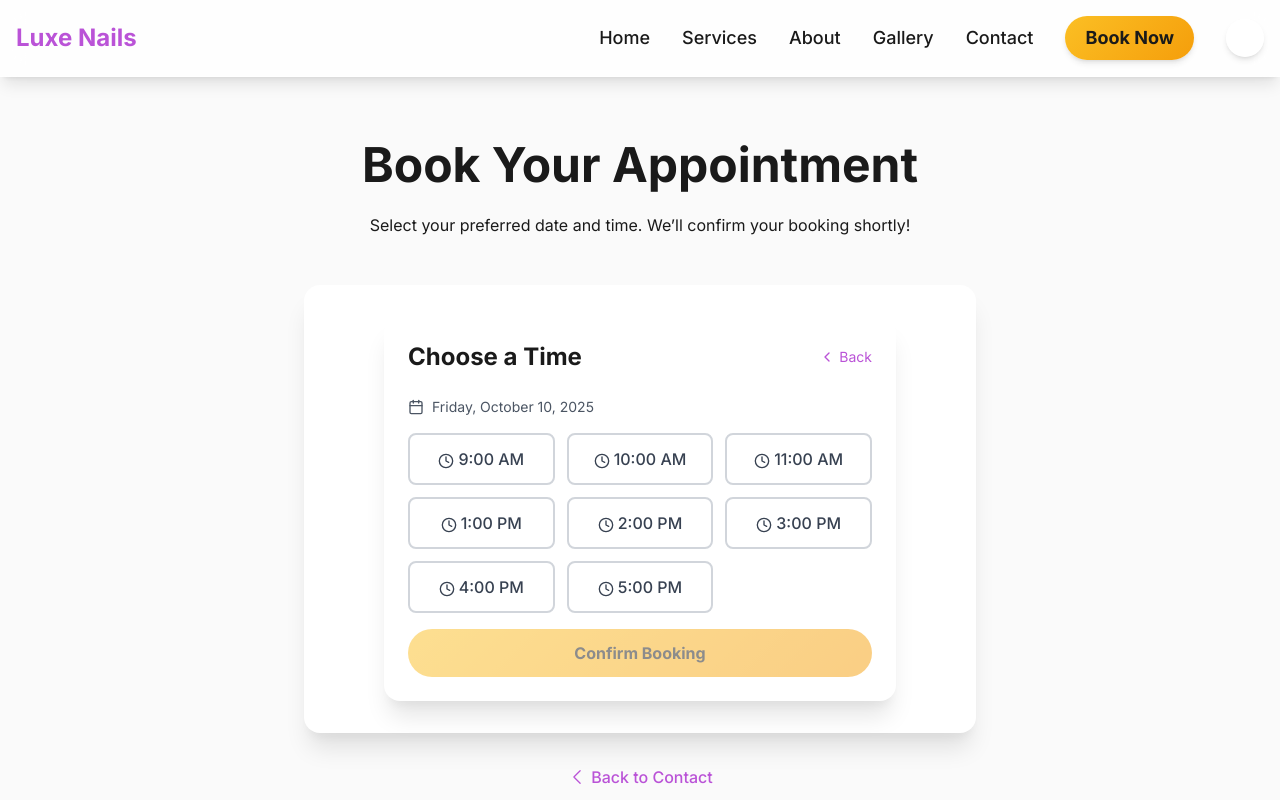
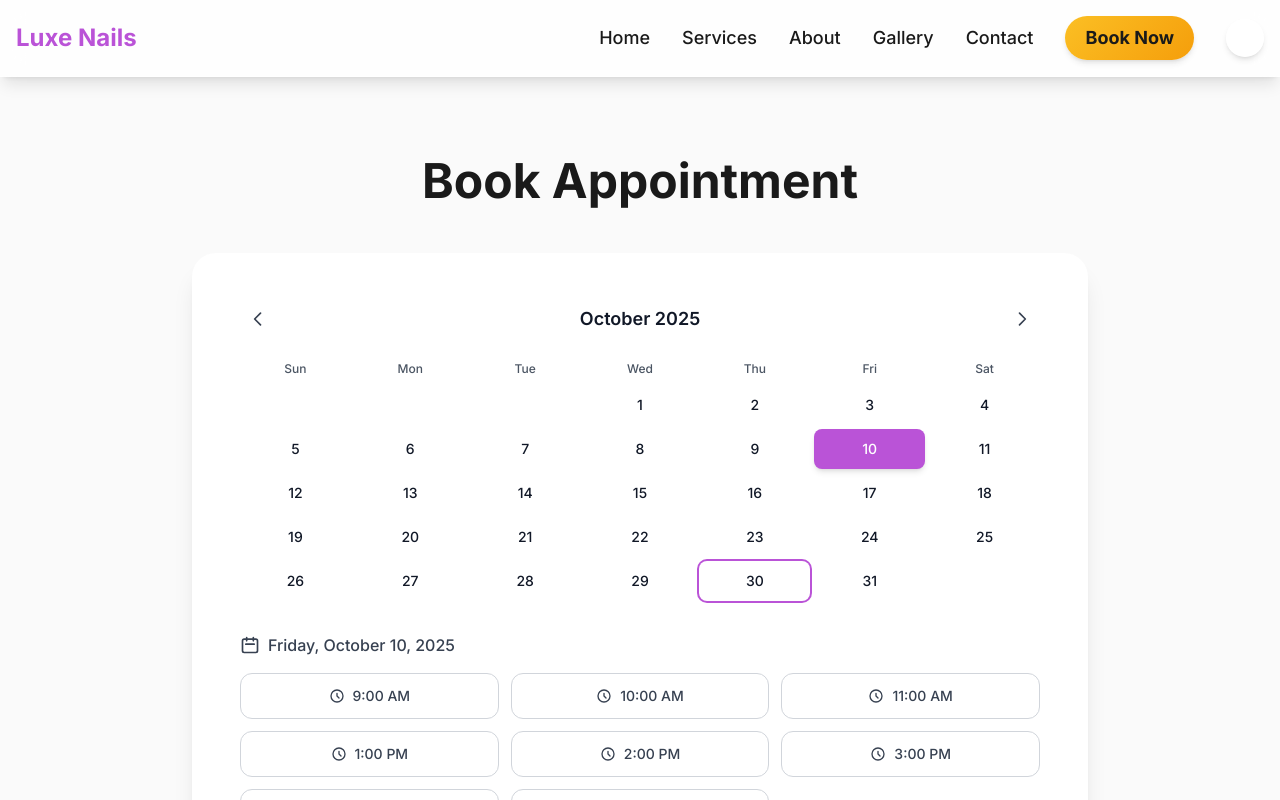
Before and after one commit to Norrismi/nails-website, a React (Vite) app: page /book in a window 1280 px wide. Both pictures are taken after a click on the button "10". Shown: the top 800 px of the page. Built offline with nearby package versions, Linux system fonts and the light colour scheme.

Commit message:
fixed calendar

```diff
--- a/components/BookPage.tsx
+++ b/components/BookPage.tsx
@@ -1,50 +1,23 @@
 // components/BookPage.tsx
-import React from 'react';
 import BookingCalendar from './BookingCalendar';
 import { Link } from 'react-router-dom';
 
-const BookPage: React.FC = () => {
+const BookPage = () => {
   return (
-    <div className="min-h-screen bg-lightBg dark:bg-darkBg py-16">
+    <section className="py-20 bg-lightBg dark:bg-darkBg">
       <div className="container mx-auto px-4">
-        <h1 className="text-5xl font-playfair font-bold text-center mb-6 text-primaryDark dark:text-primary-400">
-          Book Your Appointment
-        </h1>
-        <p className="text-center text-lightText dark:text-dark-textSecondary mb-12 max-w-2xl mx-auto">
-          Select your preferred date and time. We’ll confirm your booking shortly!
-        </p>
+        <h1 className="text-5xl font-bold text-center mb-12">Book Appointment</h1>
 
-        <div className="max-w-2xl mx-auto">
-          <div className="bg-white dark:bg-dark-card rounded-2xl shadow-card p-8">
-            <BookingCalendar />
-          </div>
+        {/* This is the CARD with outer padding */}
+        <div className="max-w-4xl mx-auto">
+          <BookingCalendar />  {/* ← This is your calendar */}
         </div>
 
-        {/* Back Link */}
         <div className="text-center mt-8">
-          <Link
-            to="/#contact"
-            className="inline-flex items-center text-primary hover:text-primaryDark dark:hover:text-primary-300 font-medium transition-colors"
-          >
-            <svg
-              xmlns="http://www.w3.org/2000/svg"
-              fill="none"
-              viewBox="0 0 24 24"
-              strokeWidth={1.5}
-              stroke="currentColor"
-              className="w-5 h-5 mr-1"
-            >
-              <path
-                strokeLinecap="round"
-                strokeLinejoin="round"
-                d="M15.75 19.5L8.25 12l7.5-7.5"
-              />
-            </svg>
-            Back to Contact
-          </Link>
+          <Link to="/#contact" className="text-primary">Back to Main Page</Link>
         </div>
       </div>
-    </div>
+    </section>
   );
 };
 
--- a/components/BookingCalendar.tsx
+++ b/components/BookingCalendar.tsx
@@ -1,115 +1,146 @@
 // components/BookingCalendar.tsx
-'use client';
+import React, { useState } from 'react';
+import { format, startOfMonth, endOfMonth, eachDayOfInterval, isSameDay, addMonths, subMonths } from 'date-fns';
 
-import React, { useState } from 'react';
-import Calendar from 'react-calendar';
-import { format, isSameDay, startOfDay } from 'date-fns';
-import { Clock, CalendarIcon, ChevronLeft, ChevronRight } from 'lucide-react';
-import 'react-calendar/dist/Calendar.css'; // default styles (we’ll override)
-
-type DateValue = Date | null;
-type TimeSlot = string; // e.g., "10:00 AM"
-
-const AVAILABLE_TIMES: TimeSlot[] = [
+const timeSlots = [
   '9:00 AM', '10:00 AM', '11:00 AM',
-  '1:00 PM', '2:00 PM', '3:00 PM', '4:00 PM', '5:00 PM'
+  '1:00 PM', '2:00 PM', '3:00 PM',
+  '4:00 PM', '5:00 PM'
 ];
 
 const BookingCalendar: React.FC = () => {
-  const [selectedDate, setSelectedDate] = useState<DateValue>(null);
-  const [selectedTime, setSelectedTime] = useState<TimeSlot | null>(null);
-  const [step, setStep] = useState<'date' | 'time'>('date');
+  const [currentMonth, setCurrentMonth] = useState(new Date());
+  const [selectedDate, setSelectedDate] = useState<Date | null>(null);
+  const [selectedTime, setSelectedTime] = useState<string | null>(null);
 
-  // Reset time when date changes
-  const handleDateChange = (value: DateValue) => {
-    setSelectedDate(value);
-    setSelectedTime(null);
-    setStep('time');
-  };
+  const monthStart = startOfMonth(currentMonth);
+  const monthEnd = endOfMonth(currentMonth);
+  const monthDays = eachDayOfInterval({ start: monthStart, end: monthEnd });
+  const startDayOfWeek = monthStart.getDay();
+  const emptyDays = Array.from({ length: startDayOfWeek }, (_, i) => i);
 
-  const handleTimeSelect = (time: TimeSlot) => {
-    setSelectedTime(time);
-  };
-
-  const handleBack = () => {
-    setStep('date');
-    setSelectedTime(null);
-  };
-
-  const handleConfirm = () => {
-    if (!selectedDate || !selectedTime) return;
-    alert(
-      `Booking Request:\nDate: ${format(selectedDate, 'PPP')}\nTime: ${selectedTime}\n\n(This will be sent to your backend later!)`
-    );
-    // Later: POST to /api/book or Formspree
-  };
+  const handlePrevMonth = () => setCurrentMonth(subMonths(currentMonth, 1));
+  const handleNextMonth = () => setCurrentMonth(addMonths(currentMonth, 1));
 
   return (
-    <div className="bg-white dark:bg-darkCard rounded-2xl shadow-card p-6 max-w-lg mx-auto">
-      <div className="flex items-center justify-between mb-6">
-        <h2 className="text-2xl font-playfair font-bold text-primaryDark dark:text-white">
-          {step === 'date' ? 'Choose a Date' : 'Choose a Time'}
-        </h2>
-        {step === 'time' && (
+    <div className="bg-white dark:bg-dark-card rounded-3xl shadow-xl p-6 sm:p-8 md:p-12 max-w-5xl mx-auto">
+      <div className="w-full">
+        {/* Month Navigation */}
+        <div className="flex items-center justify-between mb-6">
           <button
-            onClick={handleBack}
-            className="text-primary hover:text-primaryDark flex items-center gap-1 text-sm"
+            onClick={handlePrevMonth}
+            className="p-2 rounded-full hover:bg-gray-200 dark:hover:bg-gray-700 transition-colors"
+            aria-label="Previous month"
           >
-            <ChevronLeft size={16} /> Back
+            <svg className="w-5 h-5 text-gray-700 dark:text-gray-300" fill="none" stroke="currentColor" viewBox="0 0 24 24">
+              <path strokeLinecap="round" strokeLinejoin="round" strokeWidth={2} d="M15 19l-7-7 7-7" />
+            </svg>
           </button>
-        )}
+
+          <h3 className="text-lg font-semibold text-gray-900 dark:text-gray-100">
+            {format(currentMonth, 'MMMM yyyy')}
+          </h3>
+
+          <button
+            onClick={handleNextMonth}
+            className="p-2 rounded-full hover:bg-gray-200 dark:hover:bg-gray-700 transition-colors"
+            aria-label="Next month"
+          >
+            <svg className="w-5 h-5 text-gray-700 dark:text-gray-300" fill="none" stroke="currentColor" viewBox="0 0 24 24">
+              <path strokeLinecap="round" strokeLinejoin="round" strokeWidth={2} d="M9 5l7 7-7 7" />
+            </svg>
+          </button>
+        </div>
+
+        {/* Weekday Labels */}
+        <div className="grid grid-cols-7 gap-1 text-center text-xs font-medium text-gray-600 dark:text-gray-400 mb-2">
+          {['Sun', 'Mon', 'Tue', 'Wed', 'Thu', 'Fri', 'Sat'].map((day) => (
+            <div key={day}>{day}</div>
+          ))}
+        </div>
+
+        {/* Calendar Grid — DARK MODE FIXED */}
+        <div className="grid grid-cols-7 gap-1 text-sm mb-8">
+          {emptyDays.map((_, idx) => (
+            <div key={`empty-${idx}`} className="h-10" />
+          ))}
+
+          {monthDays.map((day) => {
+            const isSelected = selectedDate && isSameDay(day, selectedDate);
+            const isToday = isSameDay(day, new Date());
+
+            return (
+              <button
+                key={day.toISOString()}
+                onClick={() => {
+                  setSelectedDate(day);
+                  setSelectedTime(null);
+                }}
+                className={`
+                  h-10 flex items-center justify-center rounded-lg transition-all font-medium
+                  ${isSelected
+                    ? 'bg-primary text-white shadow-md'
+                    : 'hover:bg-gray-100 dark:hover:bg-gray-700'
+                  }
+                  ${isToday && !isSelected
+                    ? 'ring-2 ring-primary dark:ring-primary-400'
+                    : ''
+                  }
+                  text-gray-900 dark:text-gray-100
+                `}
+              >
+                {format(day, 'd')}
+              </button>
+            );
+          })}
+        </div>
       </div>
 
-      {/* Step 1: Calendar */}
-      {step === 'date' && (
-        <div className="calendar-container">
-          <Calendar
-            onChange={handleDateChange as any}
-            value={selectedDate}
-            tileClassName={({ date, view }) => {
-              if (view === 'month' && selectedDate && isSameDay(date, selectedDate)) {
-                return 'bg-primary text-white rounded-full';
-              }
-              return '';
-            }}
-            prevLabel={<ChevronLeft className="text-primary" />}
-            nextLabel={<ChevronRight className="text-primary" />}
-            className="border-0"
-          />
-        </div>
-      )}
-
-      {/* Step 2: Time Slots */}
-      {step === 'time' && selectedDate && (
-        <div className="space-y-4 animate-fade-in">
-          <div className="flex items-center gap-2 text-sm text-gray-600 dark:text-gray-400">
-            <CalendarIcon size={16} />
-            <span>{format(selectedDate, 'EEEE, MMMM d, yyyy')}</span>
+      {/* Time Slots */}
+      {selectedDate && (
+        <div className="mt-6">
+          <div className="flex items-center gap-2 text-gray-700 dark:text-gray-300 mb-4">
+            <svg className="w-5 h-5" fill="none" stroke="currentColor" viewBox="0 0 24 24">
+              <path strokeLinecap="round" strokeLinejoin="round" strokeWidth={2} d="M8 7V3m8 4V3m-9 8h10M5 21h14a2 2 0 002-2V7a2 2 0 00-2-2H5a2 2 0 00-2 2v12a2 2 0 002 2z" />
+            </svg>
+            <p className="font-medium">
+              {format(selectedDate, 'EEEE, MMMM d, yyyy')}
+            </p>
           </div>
 
           <div className="grid grid-cols-3 gap-3">
-            {AVAILABLE_TIMES.map((time) => (
+            {timeSlots.map((time) => (
               <button
                 key={time}
-                onClick={() => handleTimeSelect(time)}
-                className={`py-3 px-4 rounded-lg border-2 font-medium transition-all ${
-                  selectedTime === time
+                onClick={() => setSelectedTime(time)}
+                className={`
+                  py-3 px-4 rounded-xl border transition-all flex items-center justify-center gap-2 text-sm font-medium
+                  ${selectedTime === time
                     ? 'bg-primary text-white border-primary shadow-md'
-                    : 'border-gray-300 dark:border-gray-600 hover:border-primary text-gray-700 dark:text-gray-200'
-                }`}
+                    : 'bg-white dark:bg-gray-800 border-gray-300 dark:border-gray-600 text-gray-700 dark:text-gray-200 hover:bg-gray-50 dark:hover:bg-gray-700'
+                  }
+                `}
               >
-                <Clock size={16} className="inline mr-1" />
+                <svg className="w-4 h-4" fill="none" stroke="currentColor" viewBox="0 0 24 24">
+                  <path strokeLinecap="round" strokeLinejoin="round" strokeWidth={2} d="M12 8v4l3 3m6-3a9 9 0 11-18 0 9 9 0 0118 0z" />
+                </svg>
                 {time}
               </button>
             ))}
           </div>
 
+          {/* Confirm Button */}
           <button
-            onClick={handleConfirm}
             disabled={!selectedTime}
-            className="w-full mt-6 bg-gradient-gold text-primaryDark font-bold py-3 rounded-full disabled:opacity-50 disabled:cursor-not-allowed hover:shadow-lg transition-all"
+            className={`
+              mt-6 w-full py-4 rounded-full font-bold text-lg transition-all
+              ${selectedTime
+                ? 'bg-gradient-gold text-primaryDark shadow-lg hover:shadow-xl transform hover:scale-105'
+                : 'bg-gray-200 dark:bg-gray-700 text-gray-400 dark:text-gray-500 cursor-not-allowed'
+              }
+            `}
           >
-            Confirm Booking
+            {selectedTime ? 'Confirm Booking' : 'Select a Time'}
           </button>
         </div>
       )}
```
